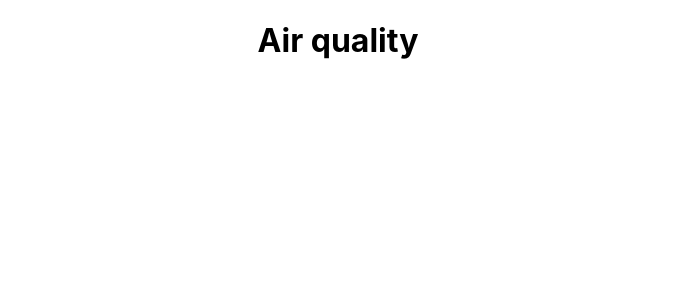
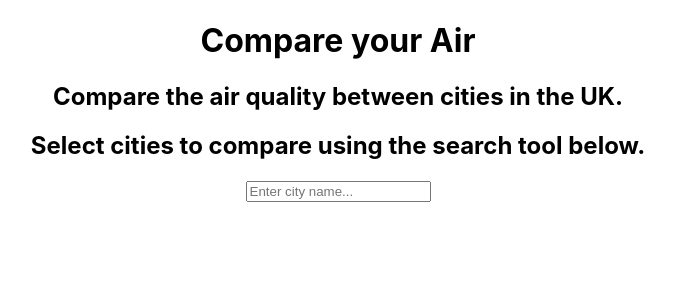
Before and after one commit to stephen-mckeown/airQuality, a React (Create React App) app: page / in a window 1280 px wide. Shown: the top 300 px of the page, without its empty margins (302-976 px from the left). Built offline with nearby package versions, Linux system fonts and the light colour scheme.

Commit message:
component 'CitySearch' added with text input

```diff
--- a/src/App.js
+++ b/src/App.js
@@ -4,9 +4,40 @@ import './App.css';
 function App() {
   return (
     <div className="App">
-      <h1>Air quality</h1>
+      <h1>Compare your Air</h1>
+      <h2>Compare the air quality between cities in the UK.</h2>
+      <h2>Select cities to compare using the search tool below.</h2>
+      <CitySearch/>
     </div>
   );
 }
 
 export default App;
+
+
+export class CitySearch extends React.Component {
+  constructor(props) {
+    super(props);
+    this.state = { value: '' };
+
+    this.handleChange = this.handleChange.bind(this);
+    // this.handleSubmit = this.handleSubmit.bind(this);
+  }
+
+  handleChange(event) {
+    this.setState({ value: event.target.value });
+  }
+
+  // handleSubmit(event) {
+  //   alert('A name was submitted: ' + this.state.value);
+  //   event.preventDefault();
+  // }
+
+  render() {
+    return (
+        <label>
+        <input type="text" value={this.state.value} onChange={this.handleChange} placeholder="Enter city name..."  />
+        </label>
+    );
+  }
+}
```
